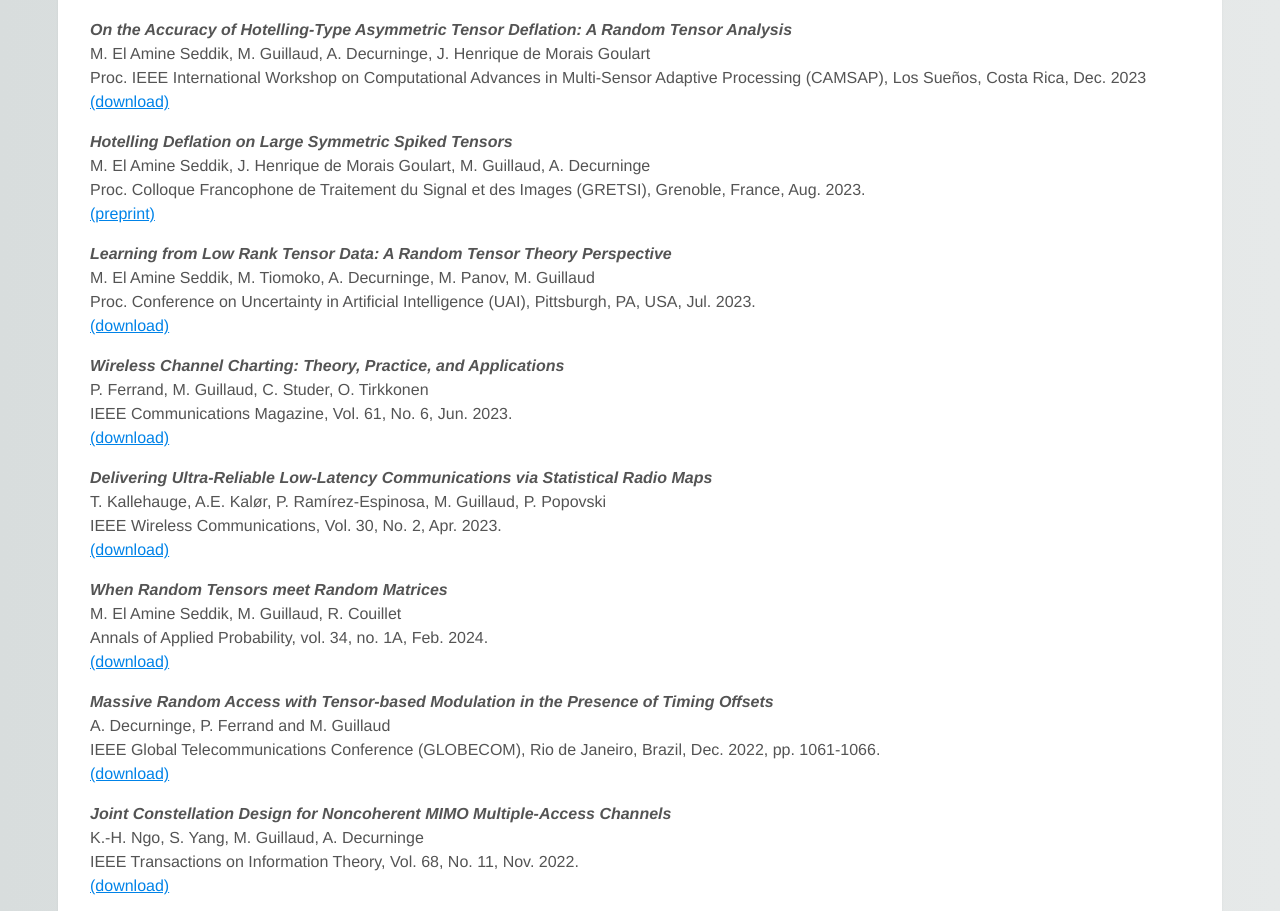
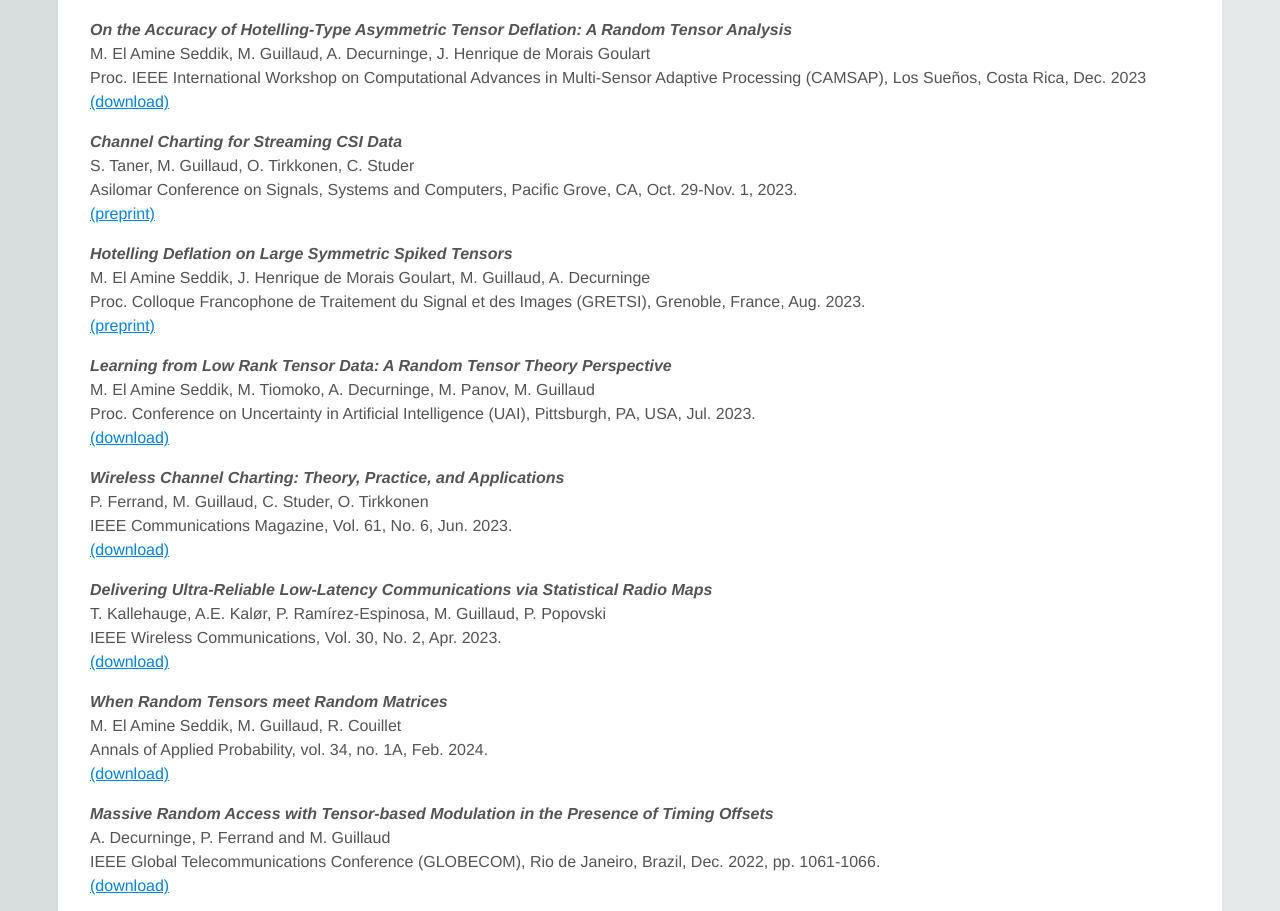
Before and after one commit to maximeguillaud/maximeguillaud.github.io, a plain HTML site: page index.html in a window 1280 px wide. Shown: the part 3264-4175 px from the top of the page. Drawn offline with Linux system fonts and the light colour scheme.

Commit message:
asilomar 23

```diff
--- a/index.html
+++ b/index.html
@@ -143,6 +143,13 @@
 M. El Amine Seddik, M. Guillaud, A. Decurninge, J. Henrique de Morais Goulart<br>
 Proc. IEEE International Workshop on Computational Advances in Multi-Sensor Adaptive Processing (CAMSAP), Los Sueños, Costa Rica, Dec. 2023<br>
 <a href="https://doi.org/10.1109/CAMSAP58249.2023.10403508">(download)</a>
+</p>
+
+
+<p><i><b>Channel Charting for Streaming CSI Data</b></i><br>
+S. Taner, M. Guillaud, O. Tirkkonen, C. Studer<br>
+Asilomar Conference on Signals, Systems and Computers, Pacific Grove, CA, Oct. 29-Nov. 1, 2023.<br>
+<a href="https://hal.science/hal-04325927/">(preprint)</a>
 </p>
 
 
```
